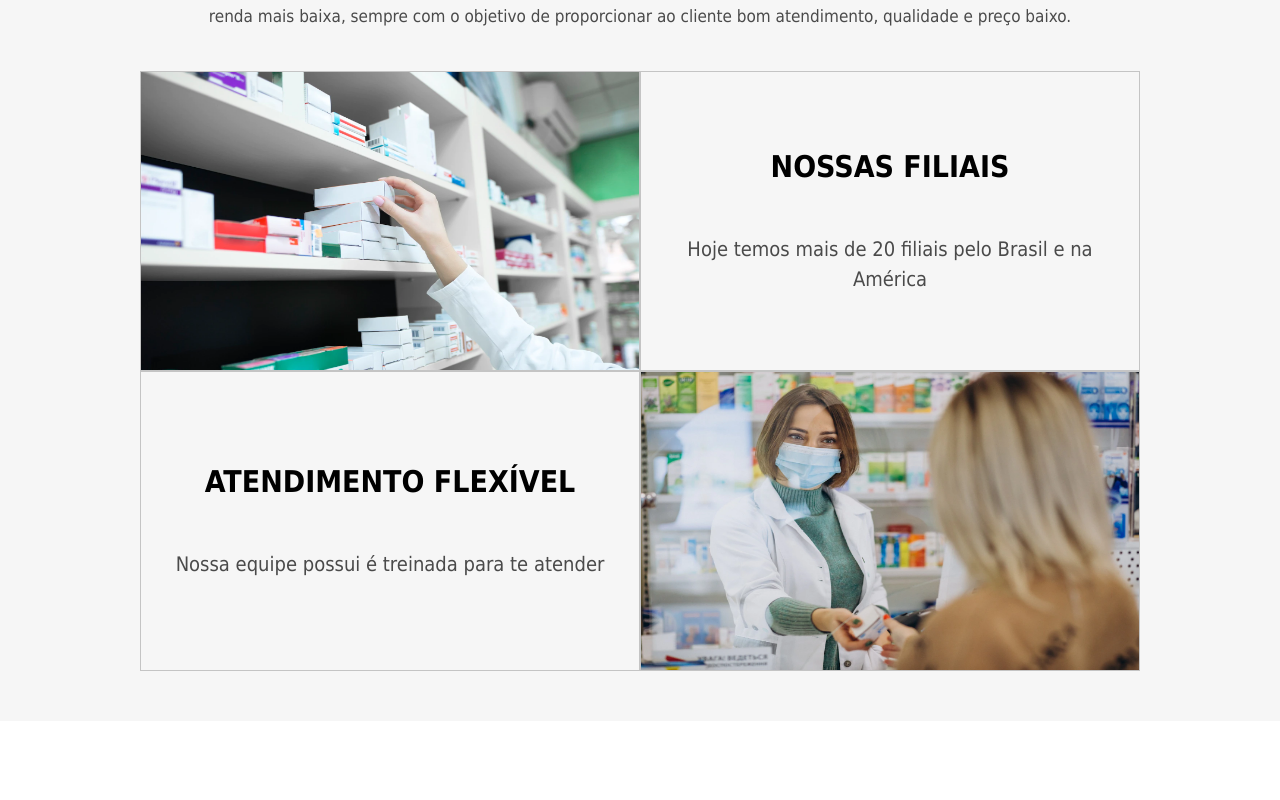
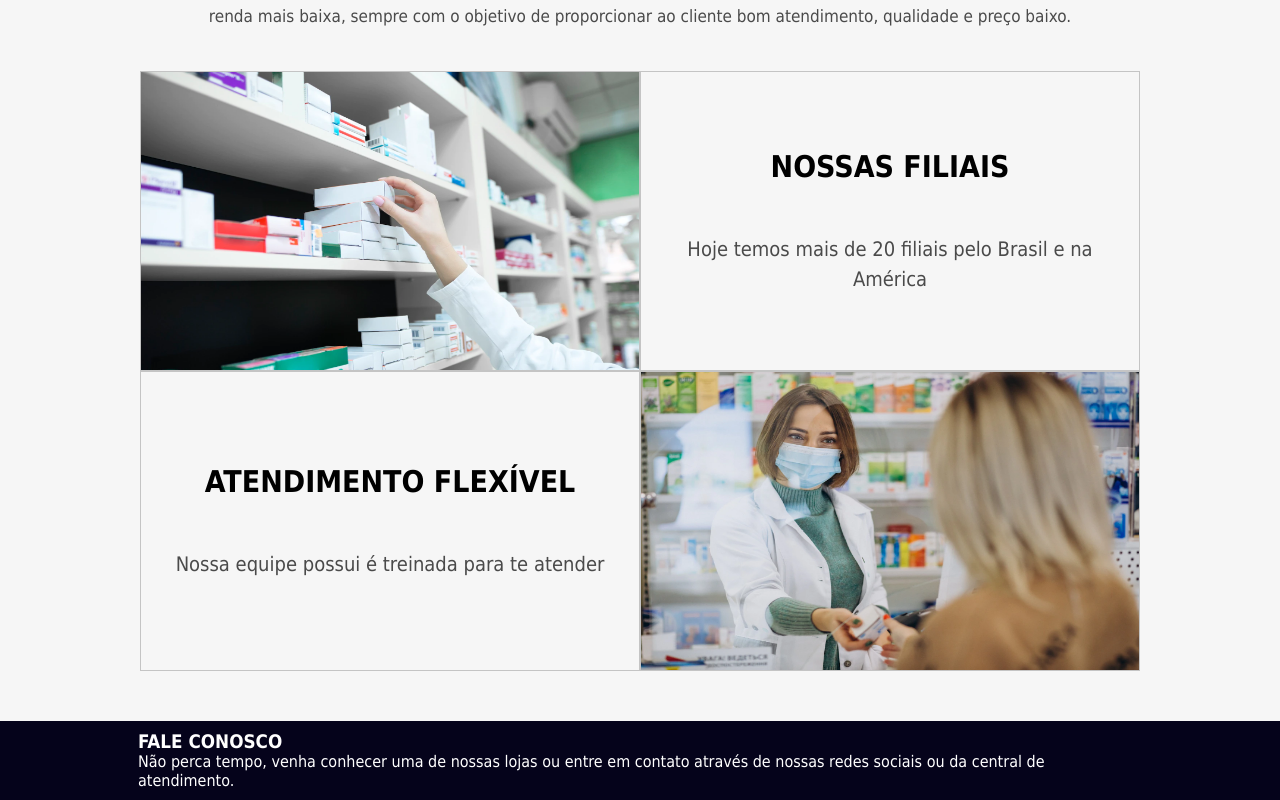
Before and after one commit to Robson-Lima-Jr/projeto14-react-otica, a Next.js app: page / in a window 1280 px wide. Shown: the part 2022-2822 px from the top of the page. Before the commit the page ends 2743 px from the top, so only its background shows below. Built offline with nearby package versions, Linux system fonts and the light colour scheme.

Commit message:
correção de alguns css, atualização secaoContatos

```diff
--- /dev/null
+++ b/src/components/SecaoContatos/SecaoContatos.module.css
@@ -0,0 +1,3 @@
+.contato_area{
+    color: white;
+}
--- /dev/null
+++ b/src/components/SecaoContatos/index.jsx
@@ -0,0 +1,21 @@
+import styles from "./SecaoContatos.module.css";
+import Image from "next/image";
+
+import Facebook_icon from "../../../public/fb.png"
+import Twitter_icon from "../../../public/tt.png"
+import Intagram_icon from "../../../public/ig.png"
+import Local_icon from "../../../public/local.png"
+import Telefone_icon from "../../../public/telefone.png"
+import Email_icon from "../../../public/email.png"
+
+export default function SecaoContatos() {
+    return (
+        <div className={styles.contato_area}>
+            <h3>FALE CONOSCO</h3>
+
+            <p>Não perca tempo, venha conhecer uma de nossas lojas ou entre em contato através de nossas redes sociais ou da central de atendimento.</p>
+
+            <div></div>
+        </div>
+    );
+}
--- a/src/components/SecaoProdutos/SecaoProdutos.module.css
+++ b/src/components/SecaoProdutos/SecaoProdutos.module.css
@@ -26,7 +26,6 @@
     flex-wrap: wrap;
     justify-content: center;
     gap: 20px;
-    flex: 1 1 340px;
 }
 
 .base_produtos .produtos {
@@ -34,6 +33,7 @@
     max-width: 480px;
     padding: 15px 0px;
     display: flex;
+    flex: 1 1 340px;
     flex-direction: column;
     gap: 20px;
     align-items: center;
--- a/src/components/SecaoSobre/SecaoSobre.module.css
+++ b/src/components/SecaoSobre/SecaoSobre.module.css
@@ -20,17 +20,14 @@
 
 .sobre_area .sobre_box {
     display: flex;
-    flex: 1 1 350px;
     flex-wrap: wrap;
     justify-content: center;
     align-items: center;
 }
 
 .sobre_area .sobre_box .imagens {
-    width: 100%;
-    max-width: 500px;
-    height: 100%;
-    max-height: 300px;
+    width: 500px;
+    height: 300px;
     border: 1px solid #C4C4C4;
 }
 
@@ -42,10 +39,8 @@
     align-items: center;
     flex-wrap: wrap;
 
-    width: 100%;
-    max-width: 500px;
-    height: 100%;
-    max-height: 300px;
+    width: 500px;
+    height: 300px;
     border: 1px solid #C4C4C4;
 }
 
--- a/src/components/SecaoSobre/index.jsx
+++ b/src/components/SecaoSobre/index.jsx
@@ -12,7 +12,7 @@ export default function SecaoSobre() {
             <p>Fundada em 2001, em Nova Iguaçu - Rio de Janeiro, a Óticas vida iniciou suas atividades focada no atendimento ao público de renda mais baixa, sempre com o objetivo de proporcionar ao cliente bom atendimento, qualidade e preço baixo. </p>
 
             <div className={styles.sobre_box}>
-                <Image src={Loja} alt="loja" className={styles.imagens} />
+                <Image src={Loja} alt="loja" layout="fixed" className={styles.imagens} />
 
 
                 <div className={styles.sobre_box_conteudo}>
@@ -27,7 +27,7 @@ export default function SecaoSobre() {
                     <p>Nossa equipe possui é treinada para te atender</p>
                 </div>
 
-                <Image src={Atendimento} alt="atendimento" className={styles.imagens} />
+                <Image src={Atendimento} alt="atendimento" layout="fixed" className={styles.imagens} />
             </div>
         </div>
     );
--- a/src/pages/index.js
+++ b/src/pages/index.js
@@ -6,6 +6,7 @@ import Topo from "@/components/Topo";
 import SecaoCapa from "@/components/SecaoCapa";
 import SecaoProdutos from "@/components/SecaoProdutos";
 import SecaoSobre from "@/components/SecaoSobre";
+import SecaoContatos from "@/components/SecaoContatos";
 
 export default function Home() {
   return (
@@ -29,7 +30,7 @@ export default function Home() {
 
         <section id="produtos">
           <div className={styles.container_base}>
-            <SecaoProdutos/>
+            <SecaoProdutos />
           </div>
         </section>
 
@@ -39,6 +40,12 @@ export default function Home() {
           </div>
         </section>
 
+        <section className={styles.container_contato} id="contato">
+          <div className={styles.container_base}>
+            <SecaoContatos />
+          </div>
+        </section>
+
 
       </main>
 
--- a/src/styles/Home.module.css
+++ b/src/styles/Home.module.css
@@ -21,6 +21,10 @@
     background-color: #F6F6F6;
 }
 
+.container_contato {
+    background-color: #05031B;
+}
+
 .banner_container {
     background: url(../../public/capa.png) center center no-repeat;
     background-size: cover;
```
